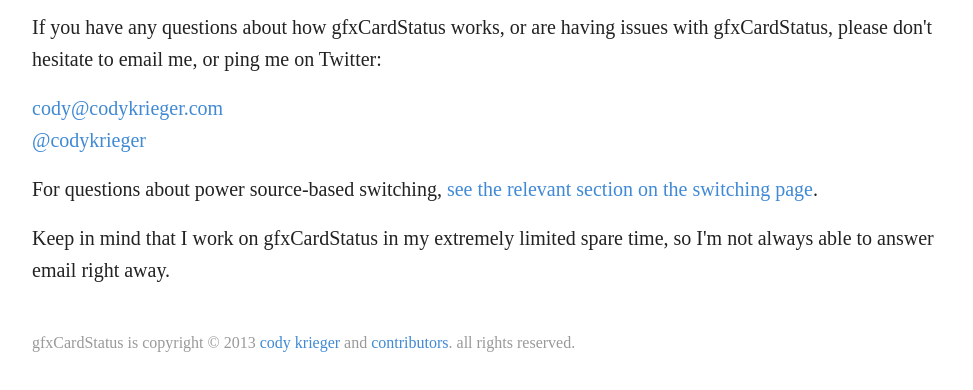
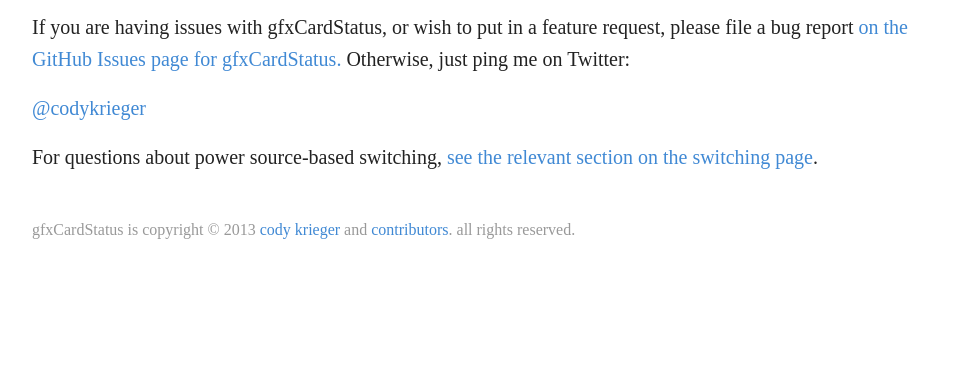
Before and after one commit to codykrieger/gfx.io, a plain HTML site: page help.html in a window 1280 px wide. Shown: the part 196-586 px from the top of the page, without its empty margins (153-1126 px from the left). Drawn offline with Linux system fonts and the light colour scheme.

Commit message:
'Modernize' the help page.

```diff
--- a/help.html
+++ b/help.html
@@ -41,22 +41,19 @@
     <div class="twelve columns">
       <h3 id="getting-help">getting help.</h3>
       <p>
-        If you have any questions about how gfxCardStatus works, or are having
-        issues with gfxCardStatus, please don't hesitate to email me, or ping
-        me on Twitter:
+        If you are having issues with gfxCardStatus, or wish to put in a
+        feature request, please file a bug report
+        <a href="https://github.com/codykrieger/gfxCardStatus/issues">on the
+        GitHub Issues page for gfxCardStatus.</a> Otherwise, just ping me on
+        Twitter:
       </p>
       <p>
-        <a href="mailto:cody@codykrieger.com">cody@codykrieger.com</a><br />
         <a href="http://twitter.com/codykrieger">@codykrieger</a>
       </p>
       <p>
         For questions about power source-based switching,
         <a href="switching.html#power-source-based-switching">see the relevant
         section on the switching page</a>.
-      </p>
-      <p>
-        Keep in mind that I work on gfxCardStatus in my extremely limited spare
-        time, so I'm not always able to answer email right away.
       </p>
     </div>
   </div>
```
